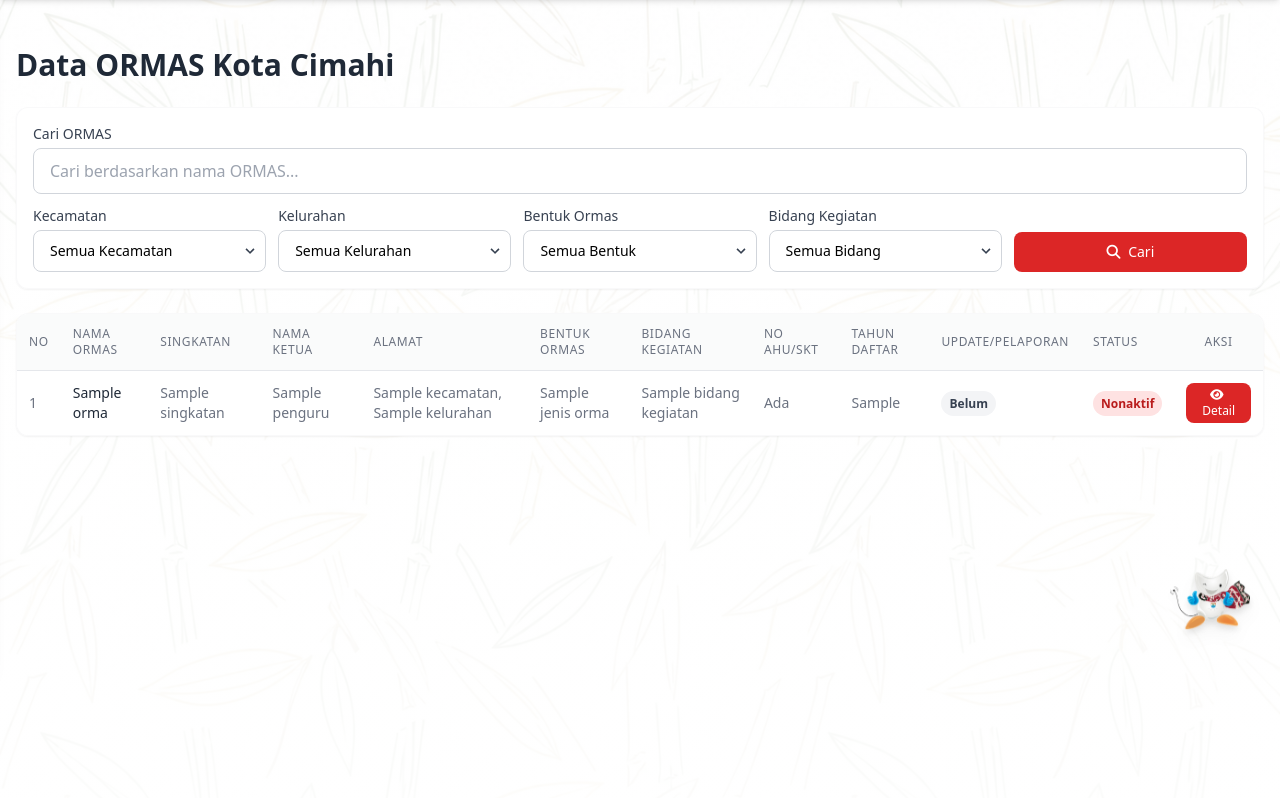
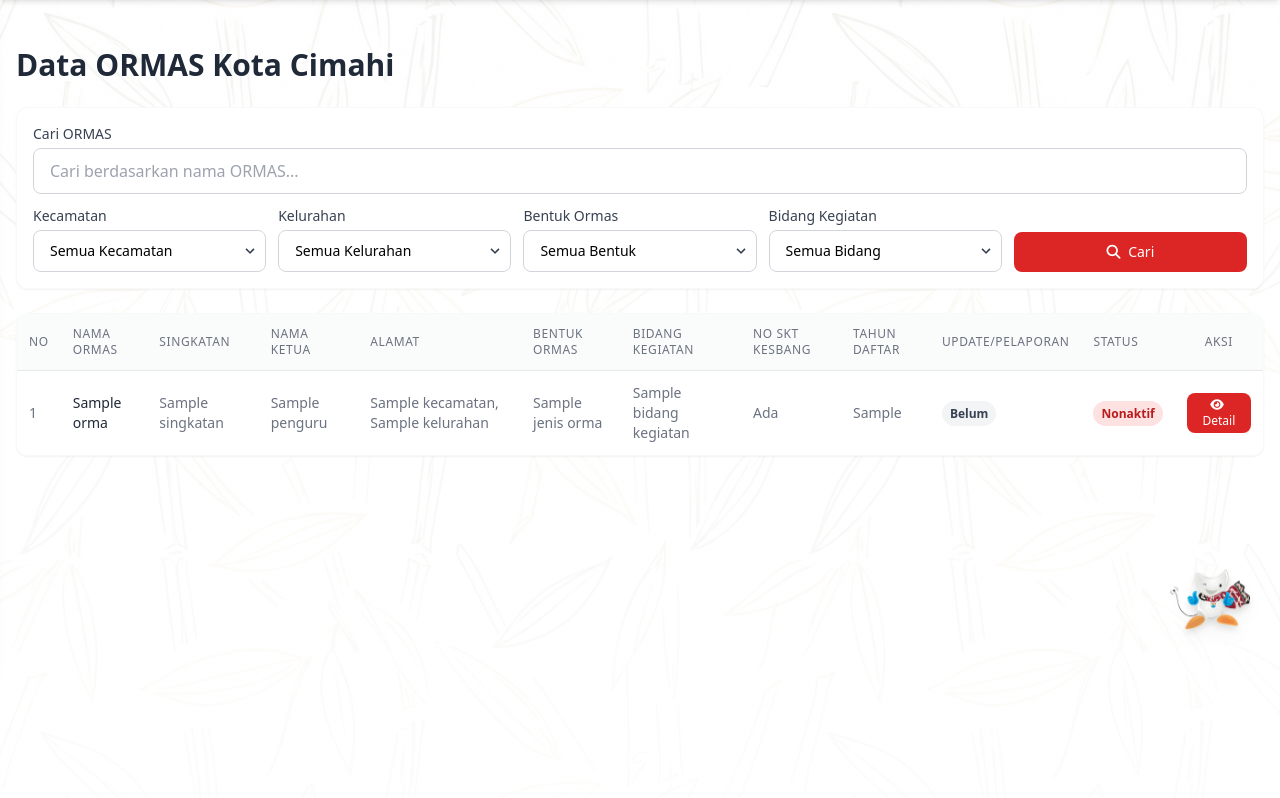
Before and after one commit to darys-gm/siomas-cimahi, a Laravel app: template resources/views/ormas.blade.php in a window 1280 px wide. Shown: the part 122-920 px from the top of the page. Run offline with Laravel 12, Linux system fonts and the light colour scheme; the template is opened without the code that fills it: most values are stand-ins (such as "Sample title", 1, 10 or a date in 2020); some libraries are stand-ins or nearby versions.

Commit message:
ubah nama NO AHU

```diff
--- a/resources/views/ormas.blade.php
+++ b/resources/views/ormas.blade.php
@@ -209,7 +209,7 @@
                             <th class="px-3 py-3 text-left text-xs font-medium text-gray-500 uppercase tracking-wider">Alamat</th>
                             <th class="px-3 py-3 text-left text-xs font-medium text-gray-500 uppercase tracking-wider">Bentuk Ormas</th>
                             <th class="px-3 py-3 text-left text-xs font-medium text-gray-500 uppercase tracking-wider">Bidang Kegiatan</th>
-                            <th class="px-3 py-3 text-left text-xs font-medium text-gray-500 uppercase tracking-wider">No AHU/SKT</th>
+                            <th class="px-3 py-3 text-left text-xs font-medium text-gray-500 uppercase tracking-wider">No SKT Kesbang</th>
                             <th class="px-3 py-3 text-left text-xs font-medium text-gray-500 uppercase tracking-wider">Tahun Daftar</th>
                             <th class="px-3 py-3 text-left text-xs font-medium text-gray-500 uppercase tracking-wider">Update/Pelaporan</th>
                             <th class="px-3 py-3 text-left text-xs font-medium text-gray-500 uppercase tracking-wider">Status</th>
@@ -513,7 +513,7 @@
                     <div class="grid grid-cols-1 sm:grid-cols-2 gap-1 sm:gap-2 text-sm">
                         <div class="col-span-1 sm:col-span-2"><span class="text-gray-500">Nama:</span> <span class="font-medium" id="det_nama">-</span></div>
                         <div><span class="text-gray-500">Singkatan:</span> <span class="font-medium" id="det_singkatan">-</span></div>
-                        <div><span class="text-gray-500">No AHU/SKT:</span> <span class="font-medium" id="det_nomor_registrasi">-</span></div>
+                        <div><span class="text-gray-500">No SKT Kesbang:</span> <span class="font-medium" id="det_nomor_registrasi">-</span></div>
                         <!-- TAMBAHAN: TAHUN DAFTAR DI MODAL -->
                         <div><span class="text-gray-500">Tahun Daftar:</span> <span class="font-medium" id="det_tahun_daftar">-</span></div>
                         <div><span class="text-gray-500">Bentuk Ormas:</span> <span class="font-medium" id="det_jenis">-</span></div>
```
